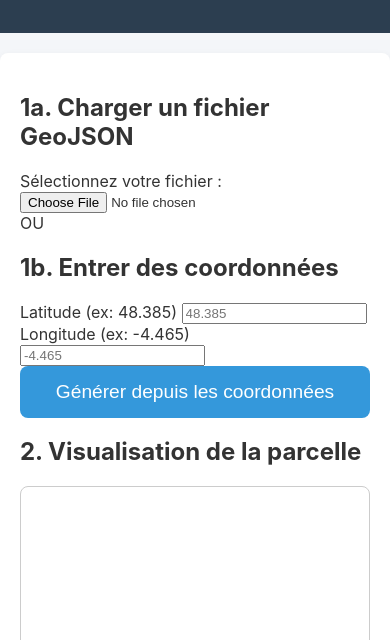
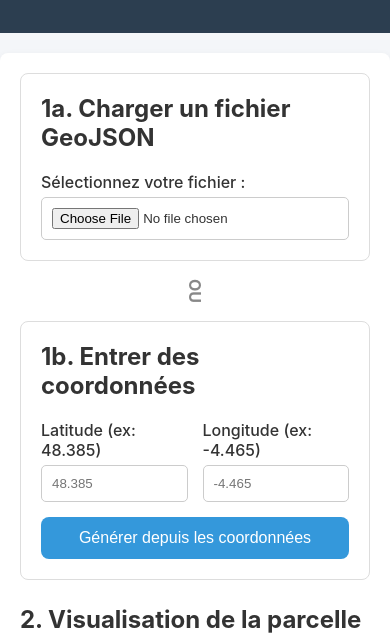
Before and after one commit to edouardlecarpentier-pixel/EUDR-compliance, a plain HTML site: page index.html in a window 390 px wide. Shown: the part 204-844 px from the top of the page. Drawn offline with nearby package versions, Linux system fonts and the light colour scheme.

Commit message:
Update style.css

```diff
--- a/style.css
+++ b/style.css
@@ -1,13 +1,29 @@
 body { font-family: -apple-system, BlinkMacSystemFont, "Segoe UI", Roboto, Helvetica, Arial, sans-serif; margin: 0; background-color: #f4f6f9; color: #333; }
 header { background-color: #2c3e50; color: white; padding: 20px; text-align: center; }
 main { max-width: 1200px; margin: 20px auto; padding: 20px; background: white; border-radius: 8px; box-shadow: 0 4px 8px rgba(0,0,0,0.1); }
-.upload-section, #imagery-container, #map-container { margin-bottom: 25px; }
+
+.input-container { display: flex; align-items: stretch; gap: 20px; margin-bottom: 25px; flex-wrap: wrap; }
+.input-option { border: 1px solid #ddd; border-radius: 8px; padding: 20px; flex: 1; min-width: 300px; }
+.input-option h2 { margin-top: 0; }
+.separator { display: flex; align-items: center; justify-content: center; font-weight: bold; color: #888; }
+
+.coord-inputs { display: flex; gap: 15px; margin-bottom: 15px; }
+.coord-inputs > div { flex: 1; }
+input[type="file"], input[type="number"] { width: 100%; padding: 10px; border-radius: 5px; border: 1px solid #ccc; box-sizing: border-box; }
+label { display: block; margin-bottom: 5px; font-weight: 500; }
+
+#map-container, #imagery-container { margin-bottom: 25px; }
 #map { height: 400px; border-radius: 8px; border: 1px solid #ccc; }
 #imagery-container { display: flex; justify-content: space-between; gap: 20px; flex-wrap: wrap; }
 .image-box { width: 100%; md:width: 48%; text-align: center; }
 .placeholder, .image-box img { width: 100%; height: 400px; border-radius: 8px; border: 1px solid #ddd; background-color: #e9ecef; display: flex; align-items: center; justify-content: center; color: #6c757d; }
 .image-box img { object-fit: cover; }
-button { display: block; width: 100%; padding: 15px; font-size: 1.2em; background-color: #3498db; color: white; border: none; border-radius: 8px; cursor: pointer; transition: background-color 0.3s; }
+button { display: block; width: 100%; padding: 12px; font-size: 1em; background-color: #3498db; color: white; border: none; border-radius: 8px; cursor: pointer; transition: background-color 0.3s; }
 button:disabled { background-color: #bdc3c7; cursor: not-allowed; }
 button:hover:not(:disabled) { background-color: #2980b9; }
-@media (min-width: 768px) { .image-box { width: 48%; } }
+
+@media (max-width: 768px) {
+    .input-container { flex-direction: column; }
+    .separator { transform: rotate(90deg); margin: 0 auto; }
+    .image-box { width: 100%; }
+}
```
